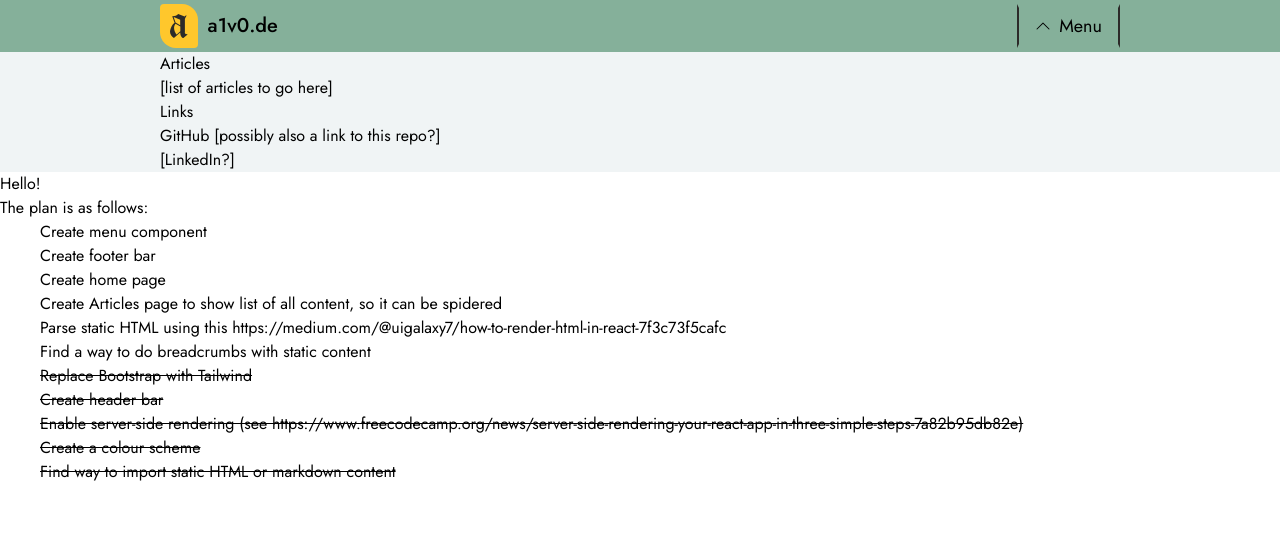
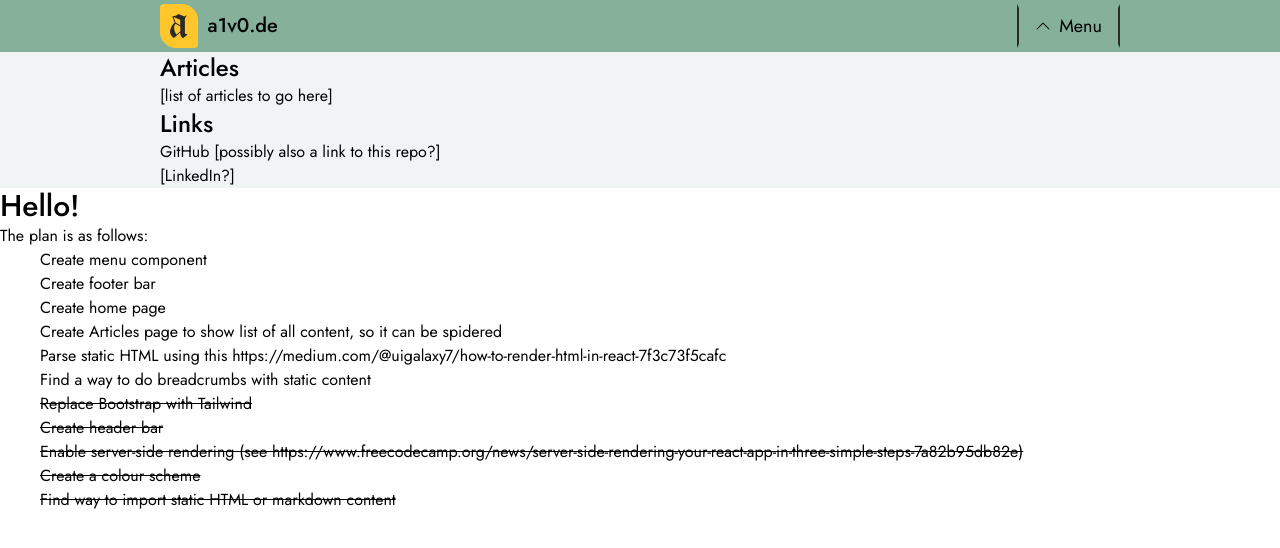
Before and after one commit to a1v0/a1v0.de, a Next.js app: page / in a window 1280 px wide. Shown: the top 548 px of the page. Built offline with nearby package versions, Linux system fonts and the light colour scheme.

Commit message:
Define H tags in CSS

```diff
--- a/app/globals.css
+++ b/app/globals.css
@@ -14,4 +14,34 @@
         @apply my-0;
         @apply max-w-gutter;
     }
+
+    h1 {
+        @apply font-medium;
+        @apply text-3xl;
+    }
+
+    h2 {
+        @apply font-medium;
+        @apply text-2xl;
+    }
+
+    h3 {
+        @apply font-medium;
+        @apply text-lg;
+    }
+
+    h4 {
+        @apply font-medium;
+        @apply text-base;
+    }
+
+    h5 {
+        @apply font-medium;
+        @apply text-sm;
+    }
+
+    h6 {
+        @apply font-medium;
+        @apply text-xs;
+    }
 }
```
